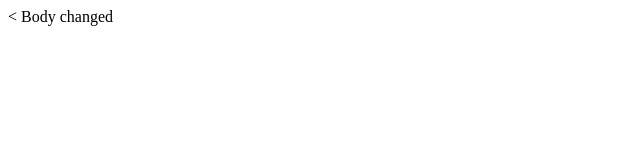
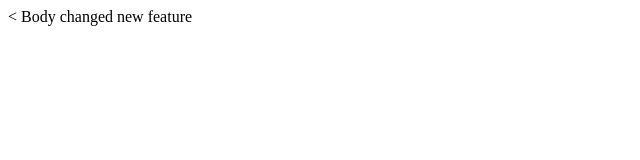
Before and after one commit to riccardopalmieri/lecture1, a plain HTML site: page index.html in a window 1280 px wide. Shown: the full height of the page, 0-640 px from the left. Drawn offline with Linux system fonts and the light colour scheme.

Commit message:
new feature

```diff
--- a/index.html
+++ b/index.html
@@ -6,6 +6,6 @@
     <title></title>
   </head>
   <body>
-    Body changed
+    Body changed new feature
   </body>
 </html>
```
